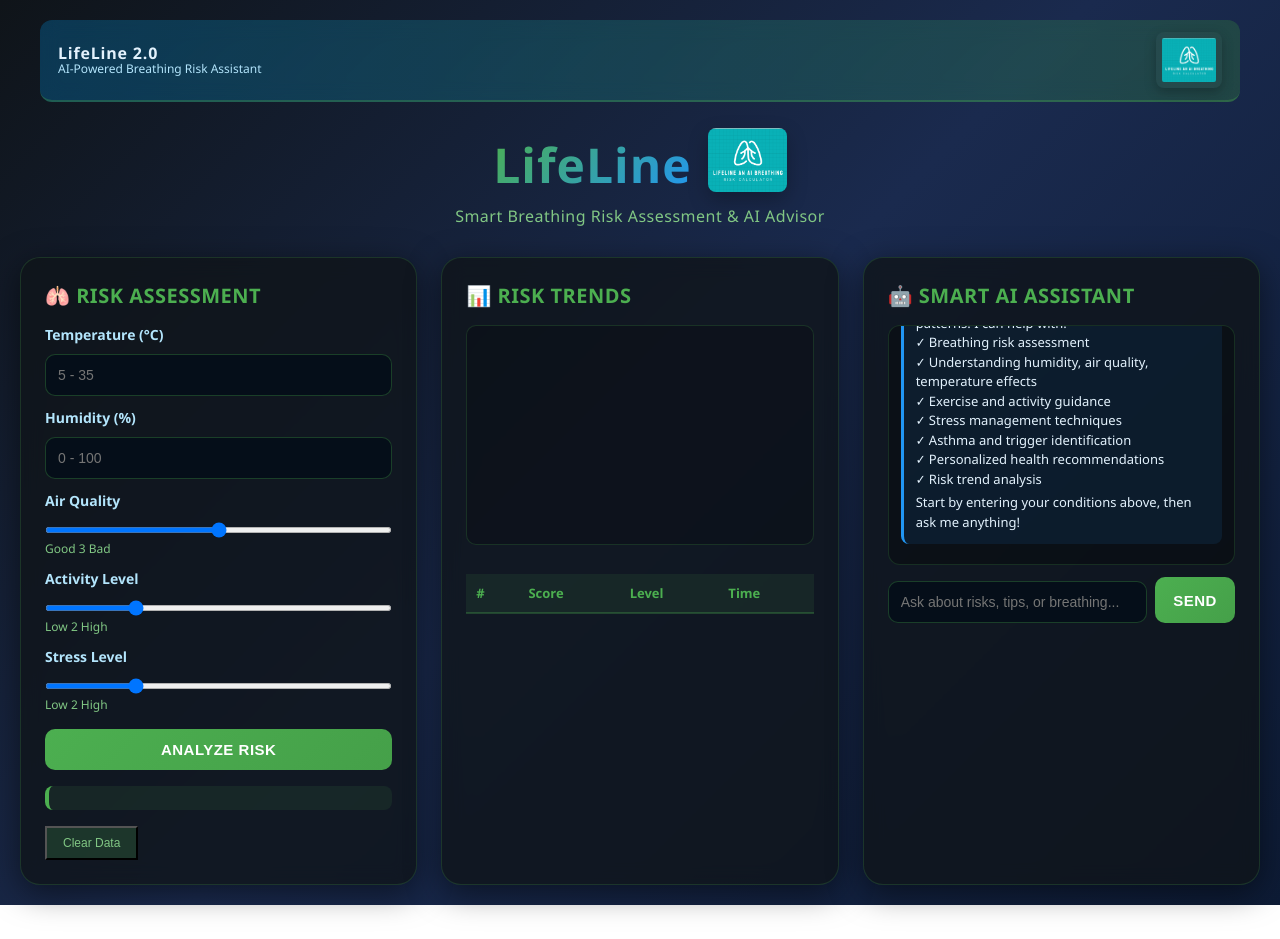
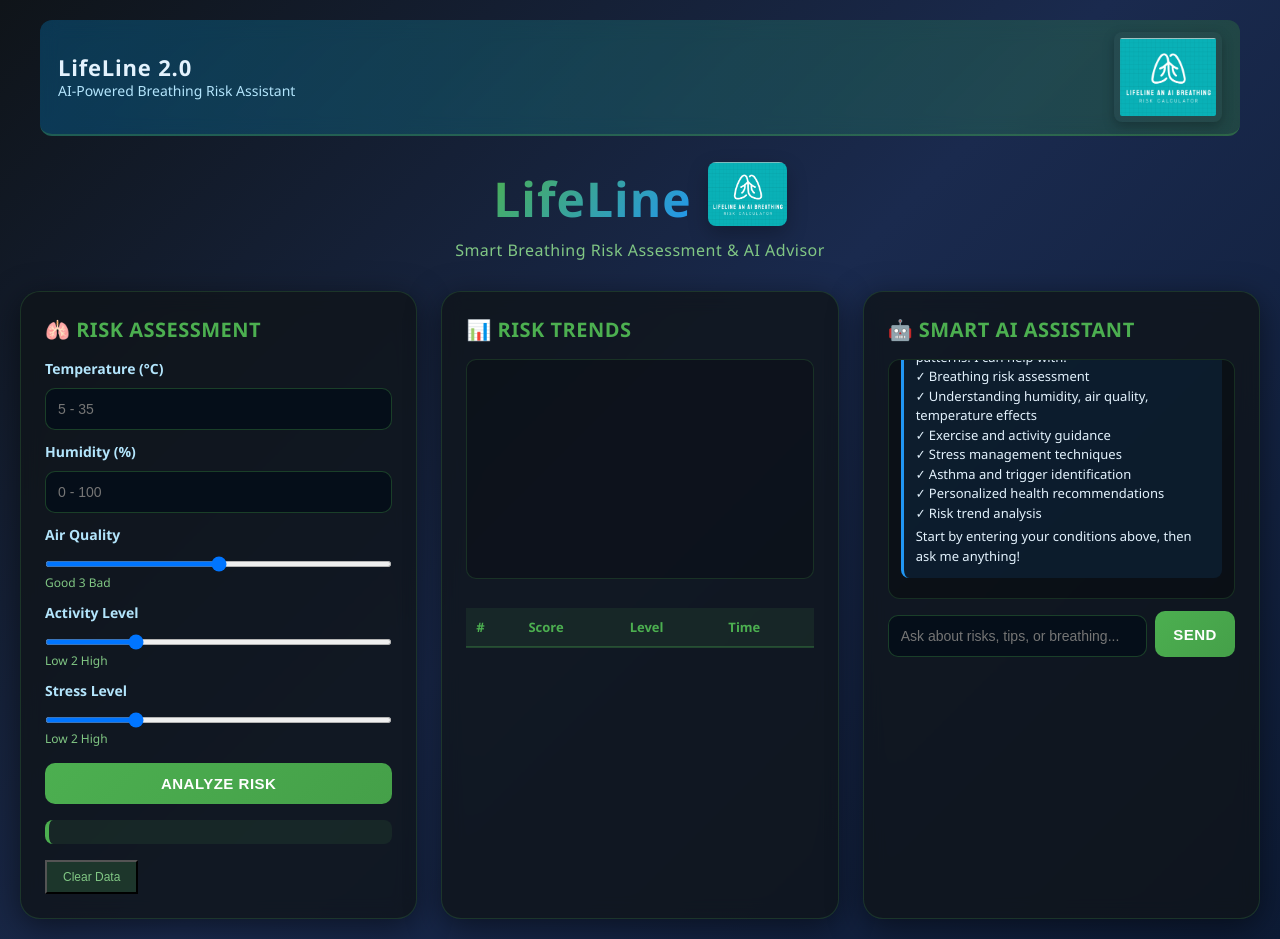
Before and after one commit to akeelmohammedyonus-alt/Lifeline-An-AI-Breathing-Risk-Calculator, a website: page public/index.html in a window 1280 px wide. Before the commit the page ends 905 px from the top, so only its background shows below. Drawn offline with Linux system fonts and the light colour scheme.

Commit message:
Fixing Logo

```diff
--- a/public/index.html
+++ b/public/index.html
@@ -38,36 +38,40 @@
             display: flex;
             align-items: center;
             gap: 12px;
-            justify-content: flex-start;
+            justify-content: space-between;
         }
 
         .site-logo {
-            height: 56px;
+            height: 90px;
             width: auto;
             border-radius: 8px;
             box-shadow: 0 4px 12px rgba(0, 0, 0, 0.25);
             background: rgba(255, 255, 255, 0.02);
             padding: 6px;
-            margin-left: auto;
-            /* visually align to right */
+            margin-left: 0;
+            align-self: center;
         }
 
         .site-title {
+            display: flex;
+            flex-direction: column;
+            justify-content: center;
             text-align: left;
-            line-height: 1;
+            line-height: 1.1;
+            min-height: 90px;
         }
 
         .site-title .title-text {
             font-weight: 700;
             color: #E3F2FD;
-            font-size: 16px;
+            font-size: 22px;
             letter-spacing: 0.8px;
         }
 
         .site-title .subtitle {
-            font-size: 12px;
+            font-size: 14px;
             color: #B3E5FC;
-            margin-top: 2px;
+            margin-top: 4px;
         }
 
         /* Page header with optional logo to the right */
```
